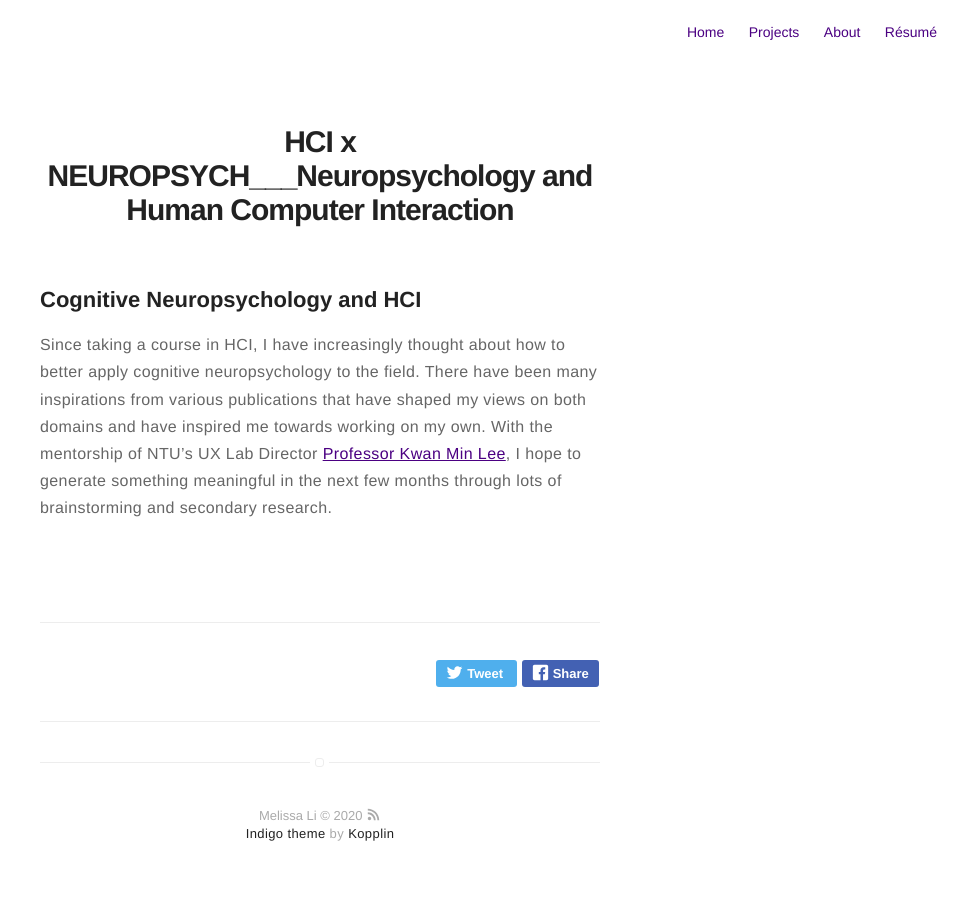
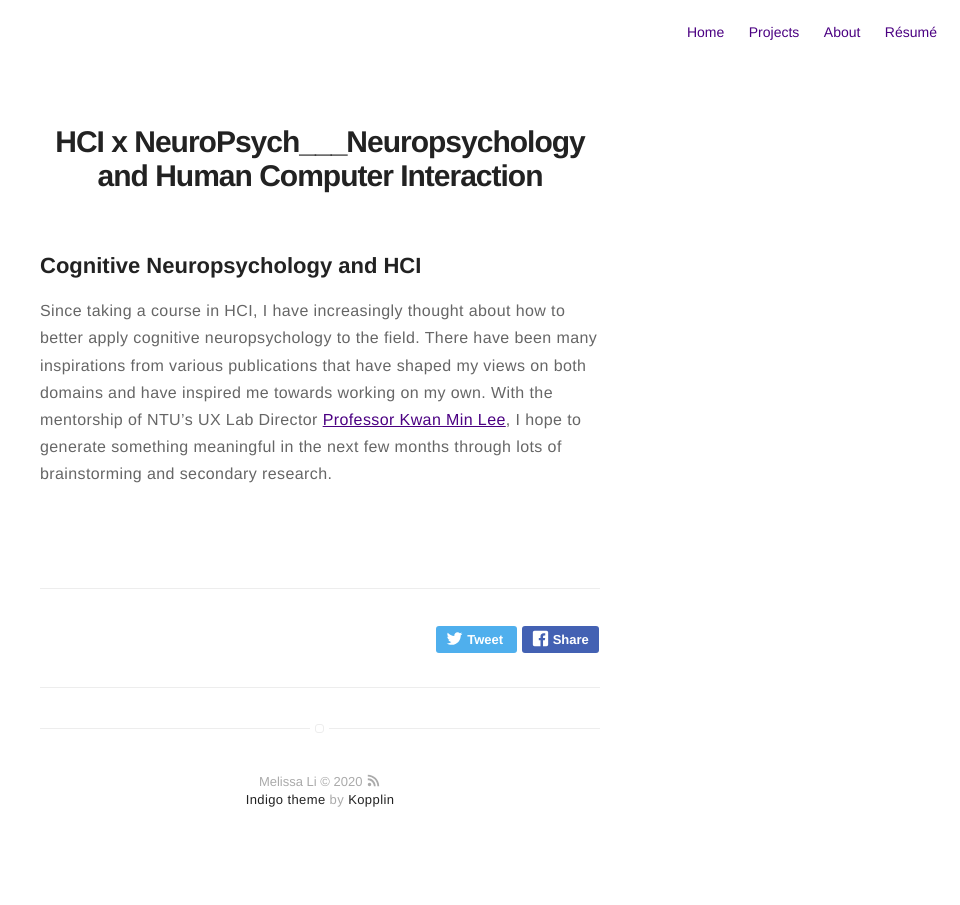
Before and after one commit to im-mel/im-mel.github.io, a Jekyll site: the page built from _posts/2020-02-01-CogSci-and-HCI.markdown, in a window 1280 px wide. Shown: the whole page, without its empty margins (320-1280 px from the left). Built offline with Jekyll 4.4.1, drawn with Linux system fonts in a browser that asks for light colours.

```diff
--- a/_posts/2020-02-01-CogSci-and-HCI.markdown
+++ b/_posts/2020-02-01-CogSci-and-HCI.markdown
@@ -1,5 +1,5 @@
 ---
-title: "HCI x NEUROPSYCH___Neuropsychology and Human Computer Interaction"
+title: "HCI x NeuroPsych___Neuropsychology and Human Computer Interaction"
 layout: post
 date: 2020-02-01 00:00
 tag: false
```
